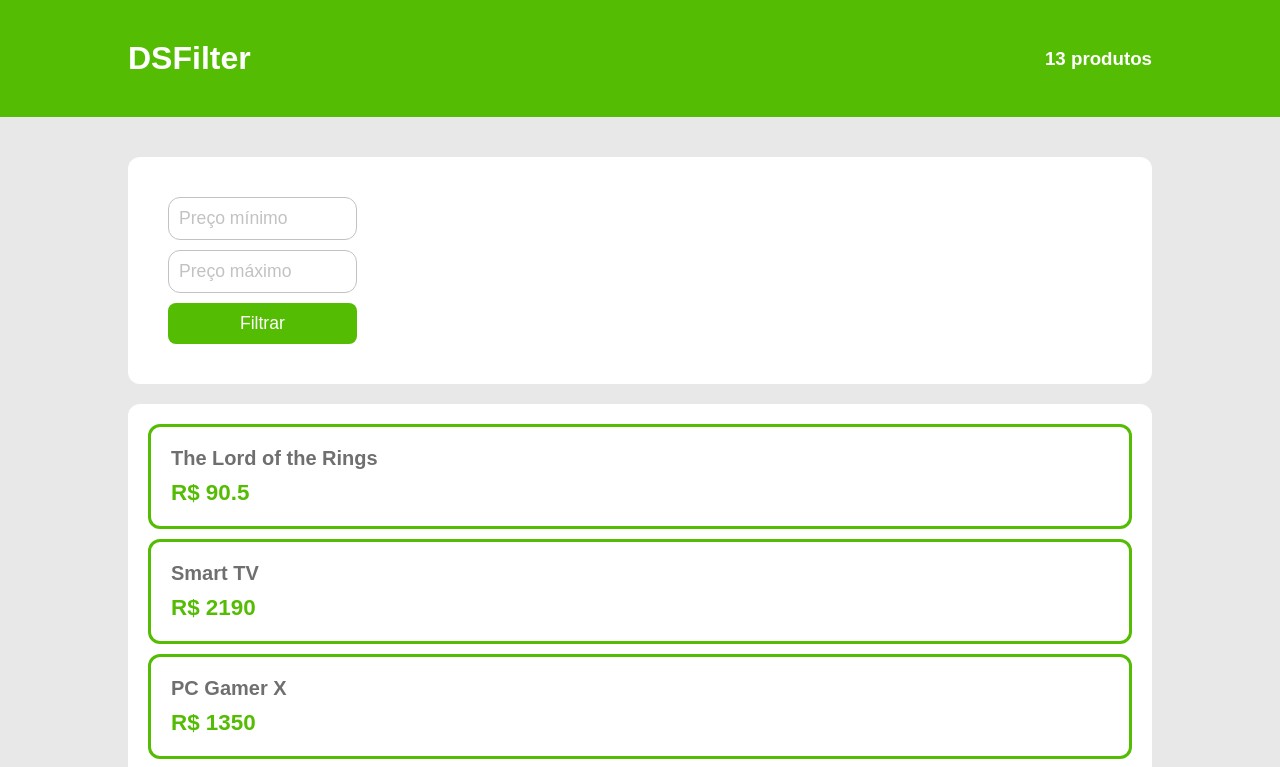
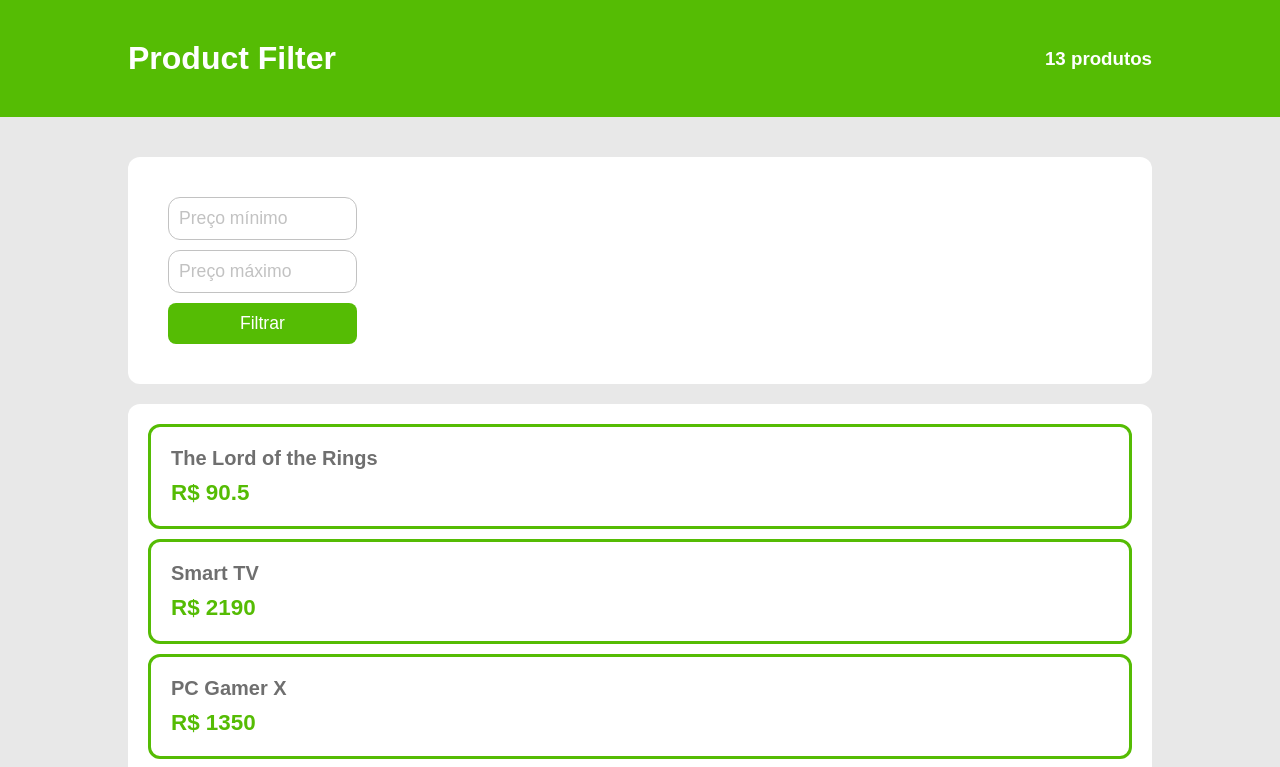
Before and after one commit to FelipeLohan/filter-challenge-react, a React (Vite) app: page / in a window 1280 px wide. Shown: the top 767 px of the page. Built offline with nearby package versions, Linux system fonts and the light colour scheme.

Commit message:
modified title name

```diff
--- a/src/components/Header/Header.tsx
+++ b/src/components/Header/Header.tsx
@@ -29,7 +29,7 @@ const Header = () => {
     <>
       <HeaderContainer>
         <HeaderContent>
-          <h1>DSFilter</h1>
+          <h1>Product Filter</h1>
           <h3>{contextProductList.length} produtos</h3>
         </HeaderContent>
       </HeaderContainer>
```
